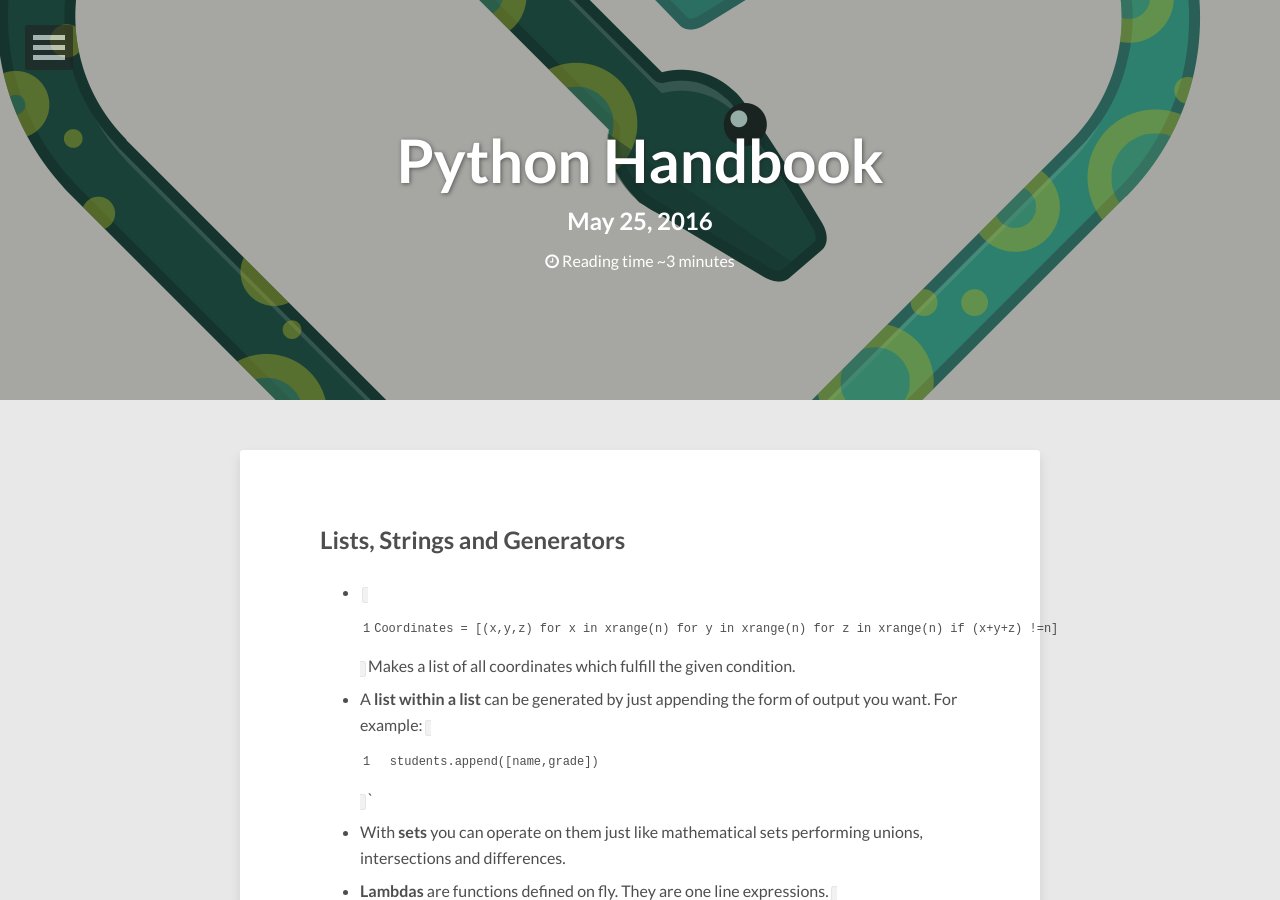
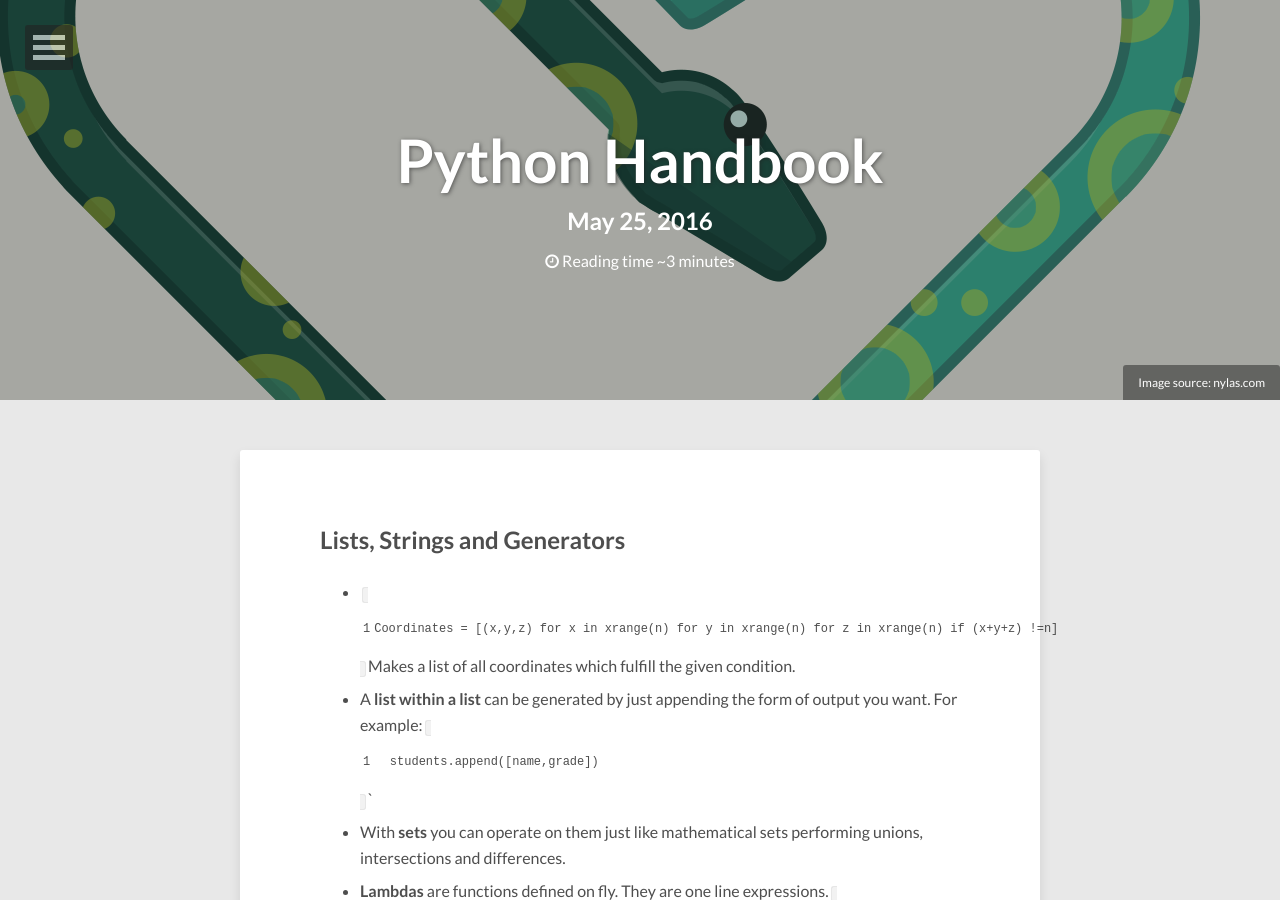
Before and after one commit to enigmanshu/Portfolio, a Jekyll site: the page built from _posts/2016-05-25-Python-HandBook.md, in a window 1280 px wide and 900 px high. Built offline with Jekyll 4.4.1, drawn with Linux system fonts in a browser that asks for light colours; nearby versions of some CDN libraries; comment, search, counter and statistics services are not loaded.

Commit message:
credit links added

```diff
--- a/_posts/2016-05-25-Python-HandBook.md
+++ b/_posts/2016-05-25-Python-HandBook.md
@@ -6,6 +6,8 @@
 tags: [python, handbook]
 image:
   feature: python-love.png
+  credit: nylas.com
+  creditlink: https://nylas.com/blog/packaging-deploying-python/
 ---
 
 
```
